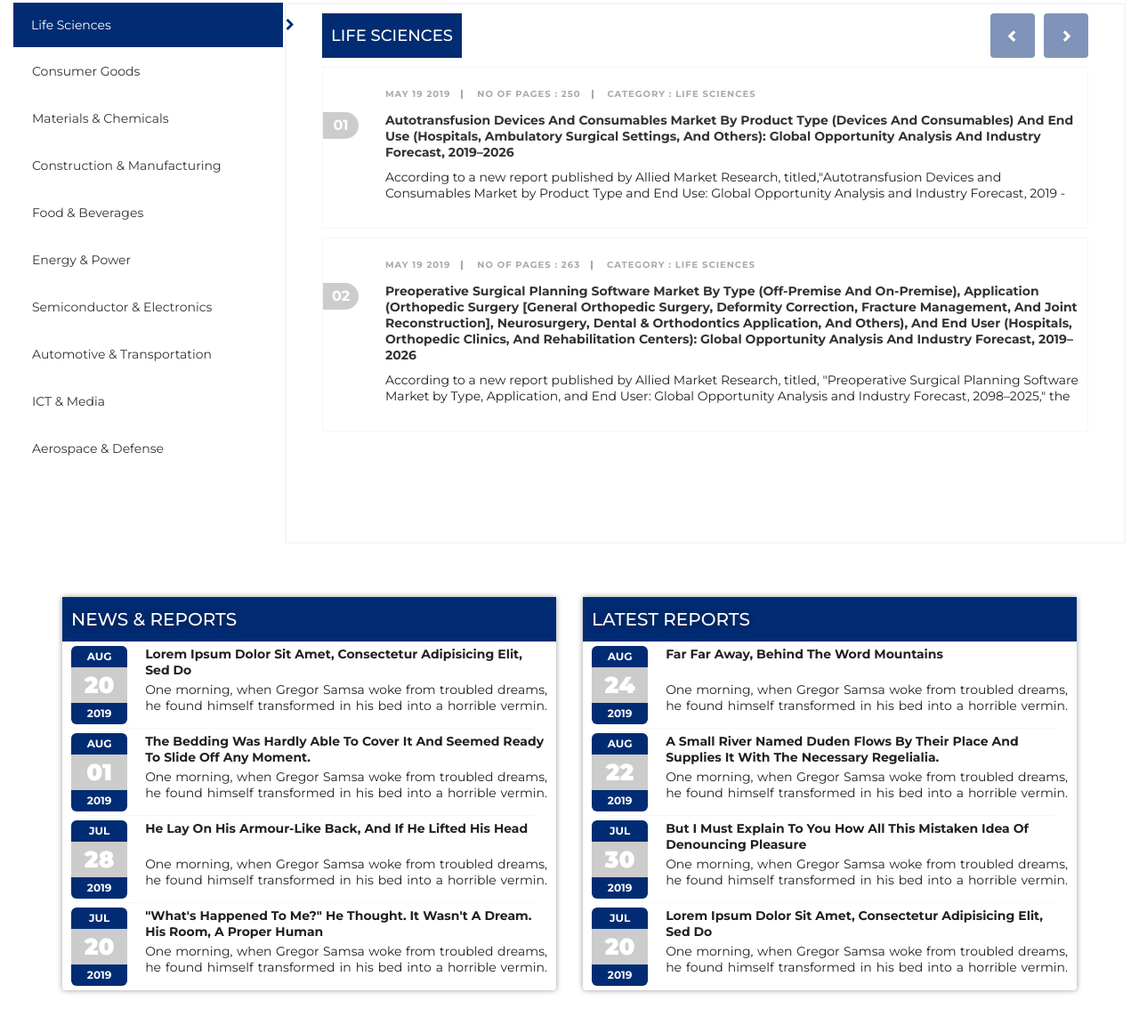
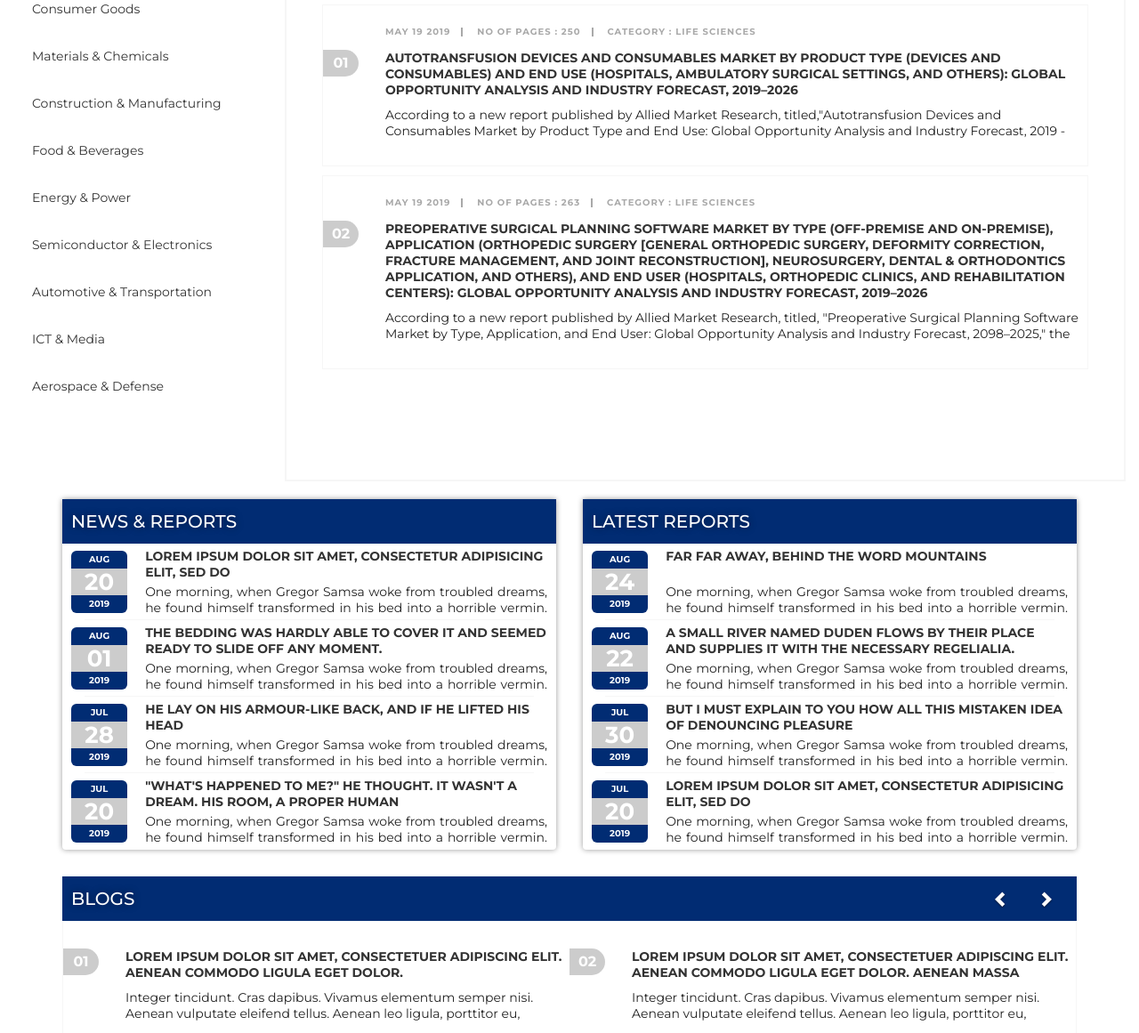
Before and after one commit to amitd6846/amit-deshpande, a plain HTML site: page index.html in a window 1280 px wide. Shown: the part 1567-2728 px from the top of the page at 89% size. Drawn offline with nearby package versions, Linux system fonts and the light colour scheme; files whose address does not match are found by name.

Commit message:
Update style.css
Report changes

```diff
--- a/css/style.css
+++ b/css/style.css
@@ -1,5 +1,8 @@
 /*Common CSS START*/
+
+
 /*@import url('https://fonts.googleapis.com/css?family=Muli:200,200i,300,300i,400,400i,600,600i,700,700i,800,800i,900,900i');*/
+
 @import url('https://fonts.googleapis.com/css?family=Montserrat:100,100i,200,200i,300,300i,400,400i,500,500i,600,600i,700,700i,800,800i,900,900i&display=swap');
 body {
     margin: 0;
@@ -8,7 +11,9 @@ body {
     color: #212121;
     background-color: #f6f6f6;
 }
+
 /*font - icon start*/
+
 @font-face {
     font-family: 'deshu';
     src: url('../fonts/deshu.eot?xkwizu');
@@ -17,8 +22,7 @@ body {
     font-style: normal;
     font-display: block;
 }
-[class^="deshu-"],
-[class*=" deshu-"] {
+[class^="deshu-"], [class*=" deshu-"] {
     /* use !important to prevent issues with browser extensions that change fonts */
     font-family: 'deshu' !important;
     speak: none;
@@ -88,7 +92,9 @@ body {
 .deshu-phone-hang-up:before {
     content: "\e943";
 }
+
 /*font - icon end*/
+
 .menu_flx ul.nav.navbar-nav li {
     display: flex;
     align-items: center;
@@ -134,7 +140,9 @@ a {
 .slick_heading {
     text-align: center;
 }
+
 /*mega menu*/
+
 div.mega_menu {
     width: 100%;
     background-color: #49274a;
@@ -158,8 +166,7 @@ a.animate_decoration {
     background-size: 0% 1px;
     transition: background-size .5s linear;
 }
-a.animate_decoration:hover,
-a.animate_decoration:focus {
+a.animate_decoration:hover, a.animate_decoration:focus {
     background-size: 100% 1px;
 }
 .mega_flx {
@@ -240,8 +247,12 @@ a.animate_decoration:focus {
 .menu_flx ul.nav.navbar-nav li.dropdown ul.dropdown-menu li:nth-last-child(1) {
     border-radius: 0 0 4px 4px;
 }
+
 /*mega menu*/
+
+
 /* Header Start*/
+
 section.top_header {
     background-color: #012c73;
     padding: 0;
@@ -398,7 +409,9 @@ div#myNavbar {
 .menu_flx ul.nav.navbar-nav li:hover {
     background-color: #5e0661;
 }
+
 /*header end*/
+
 section.banner_section {
     position: relative;
 }
@@ -469,7 +482,7 @@ section.banner_section {
 }
 section.about_us {
     position: relative;
-    padding: 50px 0;
+    padding: 10px 0 20px;
 }
 .heading_after {
     text-align: center;
@@ -578,8 +591,7 @@ body {
     border-radius: 50px;
     margin: auto;
 }
-.about_icon .about_col:nth-child(1),
-.about_icon .about_col:nth-last-child(1) {
+.about_icon .about_col:nth-child(1), .about_icon .about_col:nth-last-child(1) {
     margin: 0 0 0 0;
 }
 .banner_heading_wrpr {
@@ -645,7 +657,9 @@ section.tab_section {
     background-color: #fff;
     padding: 50px 0 10px;
 }
+
 /* tab section*/
+
 section.tab_section .tab-content {
     padding: 10px 10px 20px;
     border: 2px solid #f6f6f6;
@@ -759,12 +773,13 @@ section.reports_header:after {
 .zero_gutters .col-md-9 {
     padding-left: 0;
 }
-.report_div h4 {
+.report_div h4, .report_details h4 {
     font-size: 14px;
     line-height: 18px;
     font-weight: 700;
-    text-transform: capitalize;
-    position: relative;
+    text-transform: uppercase;
+    position: relative;
+    color: #333;
 }
 .report_div h4 a {
     color: #333;
@@ -886,7 +901,9 @@ section.reports>.container>.row {
     -ms-flex-pack: start;
     justify-content: flex-start;
 }
+
 /* tab section*/
+
 .reports_wrpr .title_wrpr {
     width: 100%;
     background-color: #012c73;
@@ -904,7 +921,7 @@ section.reports>.container>.row {
 }
 section.reports {
     position: relative;
-    padding: 50px 0;
+    padding: 10px 0;
     background-color: #fff;
 }
 .rep_main {
@@ -913,9 +930,7 @@ section.reports {
 .report_wrpr {
     position: relative;
     padding: 5px 0;
-    -webkit-box-align: start;
-    -ms-flex-align: start;
-    align-items: flex-start;
+    align-items: center;
 }
 .date_wrpr {
     width: 50%;
@@ -923,15 +938,14 @@ section.reports {
     border-radius: 8px;
     position: relative;
 }
-p.month,
-p.year {
-    margin: 0;
-    font-size: 12px;
-    line-height: 24px;
+p.month, p.year {
+    margin: 0;
+    font-size: 10px;
+    line-height: 20px;
     background-color: #012c73;
     color: #fff;
     text-align: center;
-    font-weight: bold;
+    font-weight: 700;
     text-transform: uppercase;
 }
 p.month {
@@ -943,8 +957,8 @@ p.year {
 p.date {
     text-align: center;
     font-size: 26px;
-    line-height: 40px;
-    font-weight: 900;
+    line-height: 30px;
+    font-weight: 700;
     color: #fff;
     margin: 0;
 }
@@ -955,10 +969,6 @@ p.date {
     margin: 0;
     height: 40px;
     overflow: hidden;
-    font-size: 14px;
-    line-height: 18px;
-    font-weight: 700;
-    text-transform: capitalize;
     position: relative;
 }
 .report_details p {
@@ -997,7 +1007,7 @@ p.date {
 }
 section.blog {
     position: relative;
-    padding: 50px 0;
+    padding: 20px 0;
     background-color: #fff;
 }
 div#blog_slider .report_div {
@@ -1351,7 +1361,9 @@ i.menu_icon.remove {
 .banner_icon_flx .banner_col>img {
     width: 36px;
 }
+
 /*report page*/
+
 .rep_pg_wrpr>.flx_mod>.flx_col {
     width: 100%;
     padding: 0 8px;
@@ -1412,8 +1424,7 @@ p.radio {
     background-color: #012c73;
     color: #fff;
 }
-.radio_wrpr input[type=radio],
-.radio_wrpr input[type=radio]+span {
+.radio_wrpr input[type=radio], .radio_wrpr input[type=radio]+span {
     cursor: pointer;
 }
 .radio_wrpr input[type=radio]:focus {
@@ -1447,8 +1458,7 @@ button.btn_rprt:hover {
     background-color: #333;
     color: #fff;
 }
-ul.details li,
-ul.sub_details li {
+ul.details li, ul.sub_details li {
     font-size: 14px;
     line-height: 20px;
     color: #333;
@@ -1502,8 +1512,7 @@ ul.sub_details li {
 .flx_form form.form_wrpr .form_div {
     margin: 0 0 10px 0;
 }
-.flx_form form.form_wrpr .form_div input,
-.flx_form form.form_wrpr .form_div textarea {
+.flx_form form.form_wrpr .form_div input, .flx_form form.form_wrpr .form_div textarea {
     border-radius: 0;
     box-shadow: none;
     height: auto;
@@ -1513,8 +1522,7 @@ ul.sub_details li {
     transition: all .4s linear;
     border: 1px solid #333;
 }
-.flx_form form.form_wrpr .form_div input::placeholder,
-.flx_form form.form_wrpr .form_div textarea::placeholder {
+.flx_form form.form_wrpr .form_div input::placeholder, .flx_form form.form_wrpr .form_div textarea::placeholder {
     color: #333;
     font-size: 12px;
 }
@@ -1587,12 +1595,15 @@ button.buy_now_btn:hover {
 button.buy_now_btn i {
     margin: 0 10px 0 0;
 }
-.more_cat i.fa-plus,
-.more_cat i.fa-minus {
+.more_cat i.fa-plus, .more_cat i.fa-minus {
     display: none;
 }
+
 /*report page*/
+
+
 /*get in touch*/
+
 section.get_in_touch {
     background-color: #fff;
     position: relative;
@@ -1642,8 +1653,7 @@ section.get_in_touch .flx_mod .flx_col .emp_info a i {
 .input_wpr {
     width: 100%;
 }
-.input_wpr input,
-.input_wpr textarea {
+.input_wpr input, .input_wpr textarea {
     width: 100%;
     height: auto;
     line-height: 40px;
@@ -1654,8 +1664,7 @@ section.get_in_touch .flx_mod .flx_col .emp_info a i {
     transition: all .4s linear;
     border: 1px solid #333;
 }
-.input_wpr input::placeholder,
-.input_wpr textarea::placeholder {
+.input_wpr input::placeholder, .input_wpr textarea::placeholder {
     font-size: 12px;
     color: #ababab;
 }
@@ -1673,7 +1682,9 @@ section.get_in_touch .flx_mod .flx_col .emp_info a i {
     background-color: transparent;
     color: #080b42;
 }
+
 /*get in touch*/
+
 @media only screen and (min-width: 1600px) {
     .container {
         width: calc(100vw - 20vw);
@@ -1704,10 +1715,7 @@ section.get_in_touch .flx_mod .flx_col .emp_info a i {
         line-height: 50px;
         font-weight: bold;
     }
-    section.about_us,
-    section.tab_section,
-    section.reports,
-    section.blog {
+    section.about_us, section.tab_section, section.reports, section.blog {
         padding: 10px 0 20px;
     }
 }
@@ -1959,8 +1967,7 @@ section.get_in_touch .flx_mod .flx_col .emp_info a i {
         font-weight: 400;
         line-height: 21px;
     }
-    .zero_gutters .col-md-3,
-    .zero_gutters .col-md-9 {
+    .zero_gutters .col-md-3, .zero_gutters .col-md-9 {
         padding: 0;
     }
     .footer_flx .flx_dCol {
@@ -2109,8 +2116,7 @@ section.get_in_touch .flx_mod .flx_col .emp_info a i {
     .flx_form .form_wrpr {
         width: 100%;
     }
-    .flx_form .form_wrpr:nth-child(1),
-    .flx_form .form_wrpr:nth-child(2) {
+    .flx_form .form_wrpr:nth-child(1), .flx_form .form_wrpr:nth-child(2) {
         padding: 10px;
     }
     ul.flx_mod li {
@@ -2141,8 +2147,7 @@ section.get_in_touch .flx_mod .flx_col .emp_info a i {
     .tab-content .carousel {
         min-height: 1px;
     }
-    .tab-content>.tab-pane>p,
-    .tab-content>.tab-pane>ul li {
+    .tab-content>.tab-pane>p, .tab-content>.tab-pane>ul li {
         text-align: justify;
         font-size: 13px;
         line-height: 20px;
@@ -2168,14 +2173,12 @@ section.get_in_touch .flx_mod .flx_col .emp_info a i {
         width: 50%;
         transition: all .4s linear;
     }
-    .report_div h4 a,
-    .report_details h4 {
+    .report_div h4 a, .report_details h4 {
         font-size: 13px;
         font-weight: 600;
         line-height: 18px;
     }
-    .report_details p,
-    .report_div>p {
+    .report_details p, .report_div>p {
         line-height: 18px;
         height: calc(18px * 2);
         overflow: hidden;
@@ -2186,8 +2189,7 @@ section.get_in_touch .flx_mod .flx_col .emp_info a i {
         line-height: 30px;
         font-weight: 600;
     }
-    p.month,
-    p.year {
+    p.month, p.year {
         font-size: 10px;
         line-height: 19px;
     }
@@ -2212,8 +2214,7 @@ section.get_in_touch .flx_mod .flx_col .emp_info a i {
     .more_cat i.fa-plus {
         display: block;
     }
-    .more_cat.open i.fa-plus,
-    .more_cat i.fa-minus {
+    .more_cat.open i.fa-plus, .more_cat i.fa-minus {
         display: none;
     }
     .more_cat.open i.fa-minus {
@@ -2242,10 +2243,7 @@ section.get_in_touch .flx_mod .flx_col .emp_info a i {
     input.newsL_input::placeholder {
         text-align: center;
     }
-    section.about_us,
-    section.tab_section,
-    section.reports,
-    section.blog {
+    section.about_us, section.tab_section, section.reports, section.blog {
         padding: 5px 0;
     }
     .heading_after {
```
